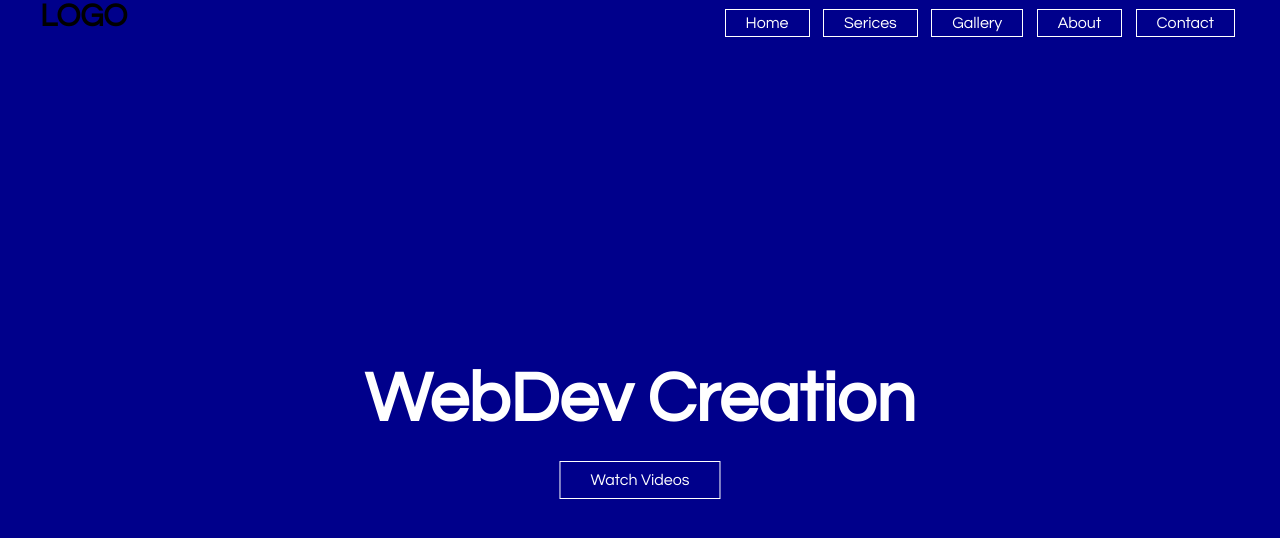
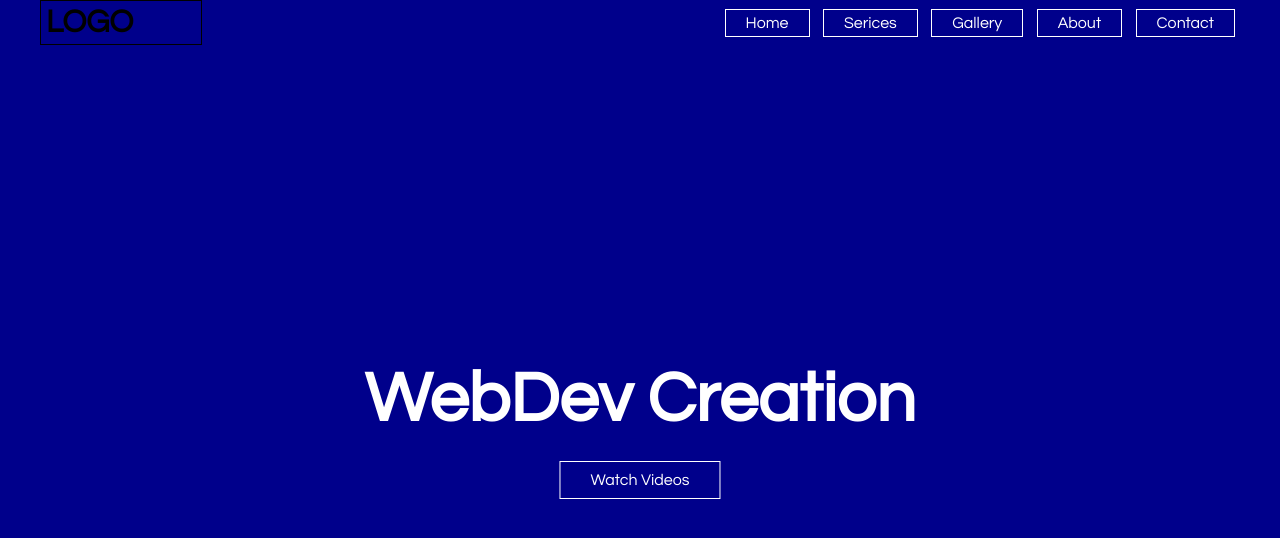
Before and after one commit to ankitpandey71/webdev-creation, a plain HTML site: page 1/Index.html in a window 1280 px wide. Drawn offline with Linux system fonts and the light colour scheme.

Commit message:
added style to logo

```diff
--- a/1/Style.css
+++ b/1/Style.css
@@ -40,6 +40,9 @@ ul li a:hover{
     float: left;
     width: 150px;
     height: auto;
+    border: 1px solid #000;
+    padding: 5px;
+    padding-top: 5px;
 }
 
 .main{
```
